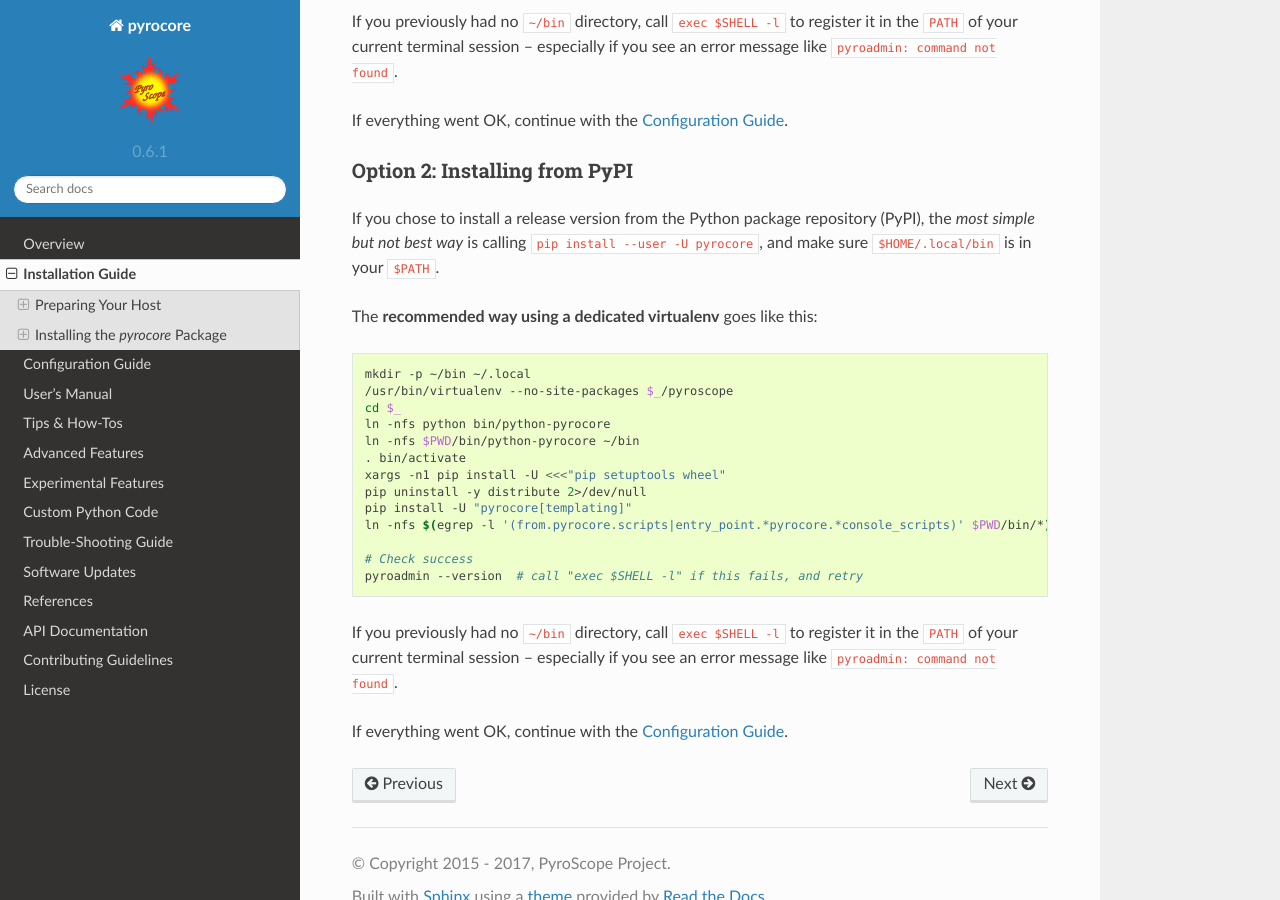
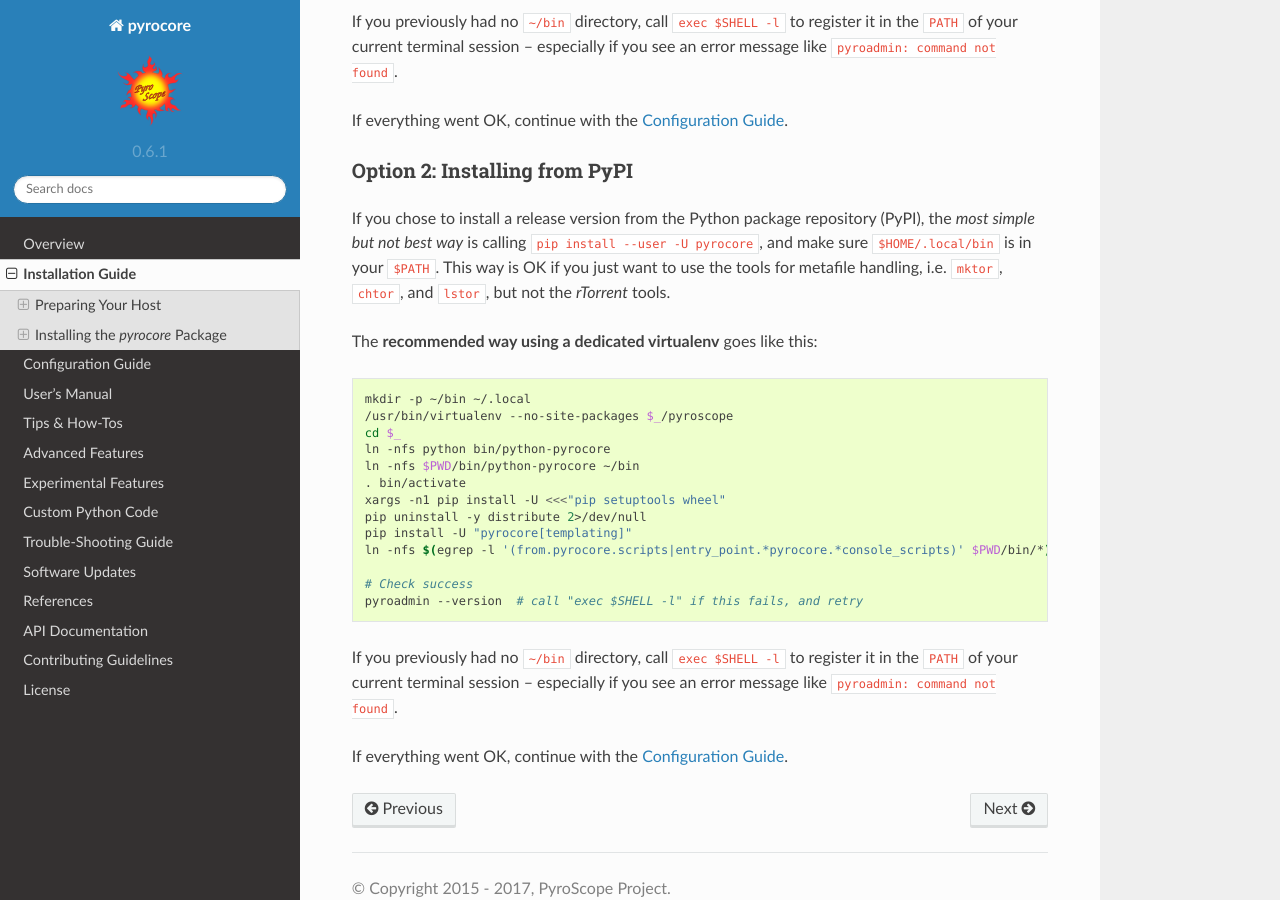
Before and after one commit to pyroscope/pyrocore, a Sphinx documentation site: the page built from docs/installation.rst, in a window 1280 px wide and 900 px high, scrolled down 2961 px. Built offline with Sphinx 7.4.7 and the Read the Docs theme 2.0.0, drawn with Linux system fonts in a browser that asks for light colours.

Commit message:
docs: when to use a --user install

```diff
--- a/docs/installation.rst
+++ b/docs/installation.rst
@@ -148,6 +148,9 @@ Option 2: Installing from PyPI
 If you chose to install a release version from the Python package repository (PyPI),
 the *most simple but not best way* is calling ``pip install --user -U pyrocore``,
 and make sure ``$HOME/.local/bin`` is in your ``$PATH``.
+This way is OK if you just want to use the tools for metafile handling,
+i.e. ``mktor``,  ``chtor``,  and ``lstor``, but not the *rTorrent* tools.
+
 
 The **recommended way using a dedicated virtualenv** goes like this:
 
```
